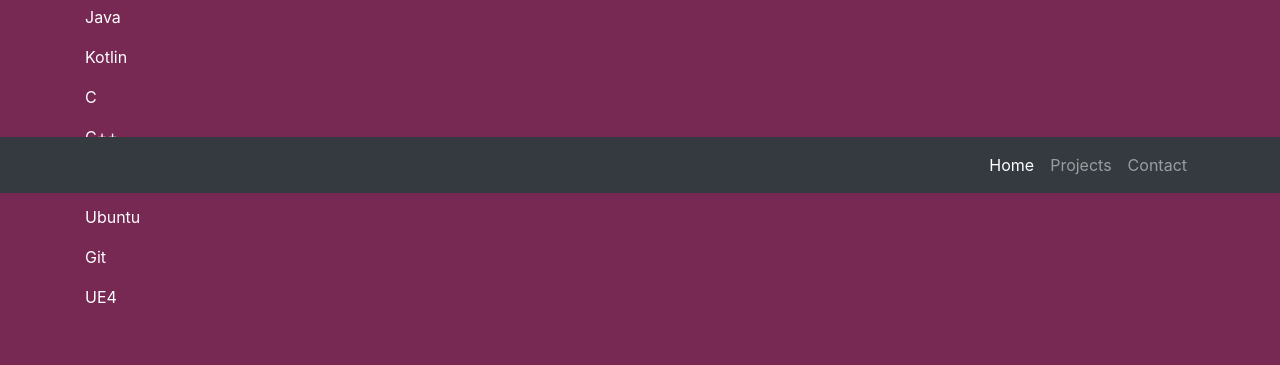
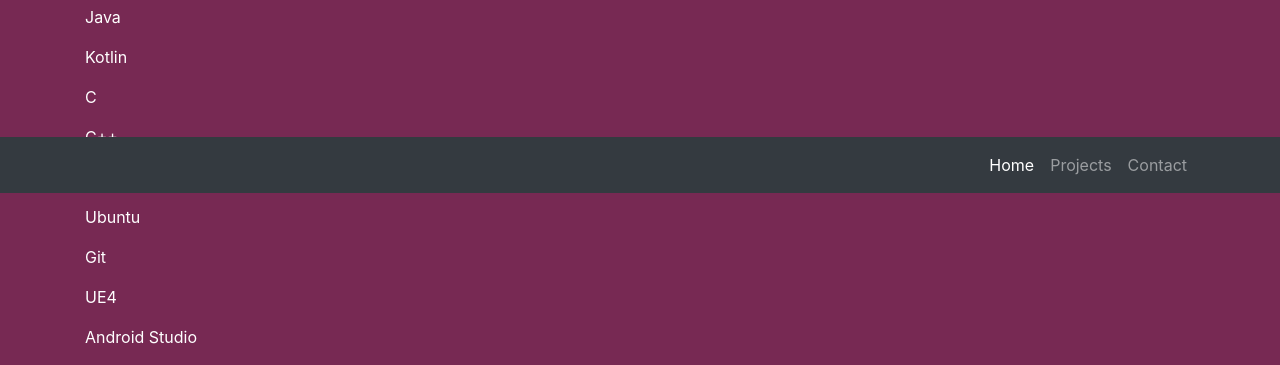
Before and after one commit to Justin-Bee/Justin-Bee.github.io, a website: page index.html in a window 1280 px wide. Shown: the part 607-972 px from the top of the page. Before the commit the page ends 932 px from the top, so only its background shows below. Drawn offline with Linux system fonts and the light colour scheme.

Commit message:
updated skills

```diff
--- a/index.html
+++ b/index.html
@@ -82,7 +82,7 @@
           <p style="color:white;">Ubuntu</p>
           <p style="color:white;">Git</p>
           <p style="color:white;">UE4</p>
-          <p style="color:white;"></p>
+          <p style="color:white;">Android Studio</p>
             </div>
       </div>
     </div>
```
